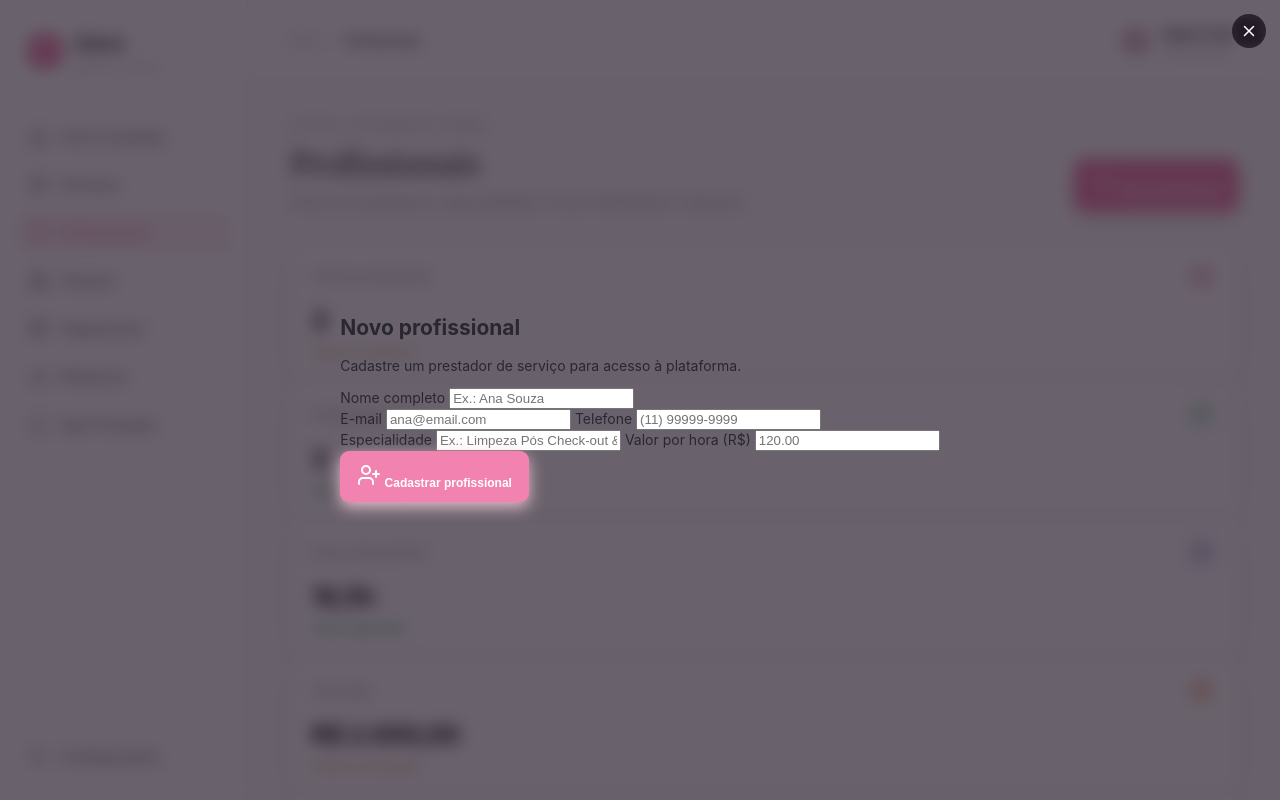
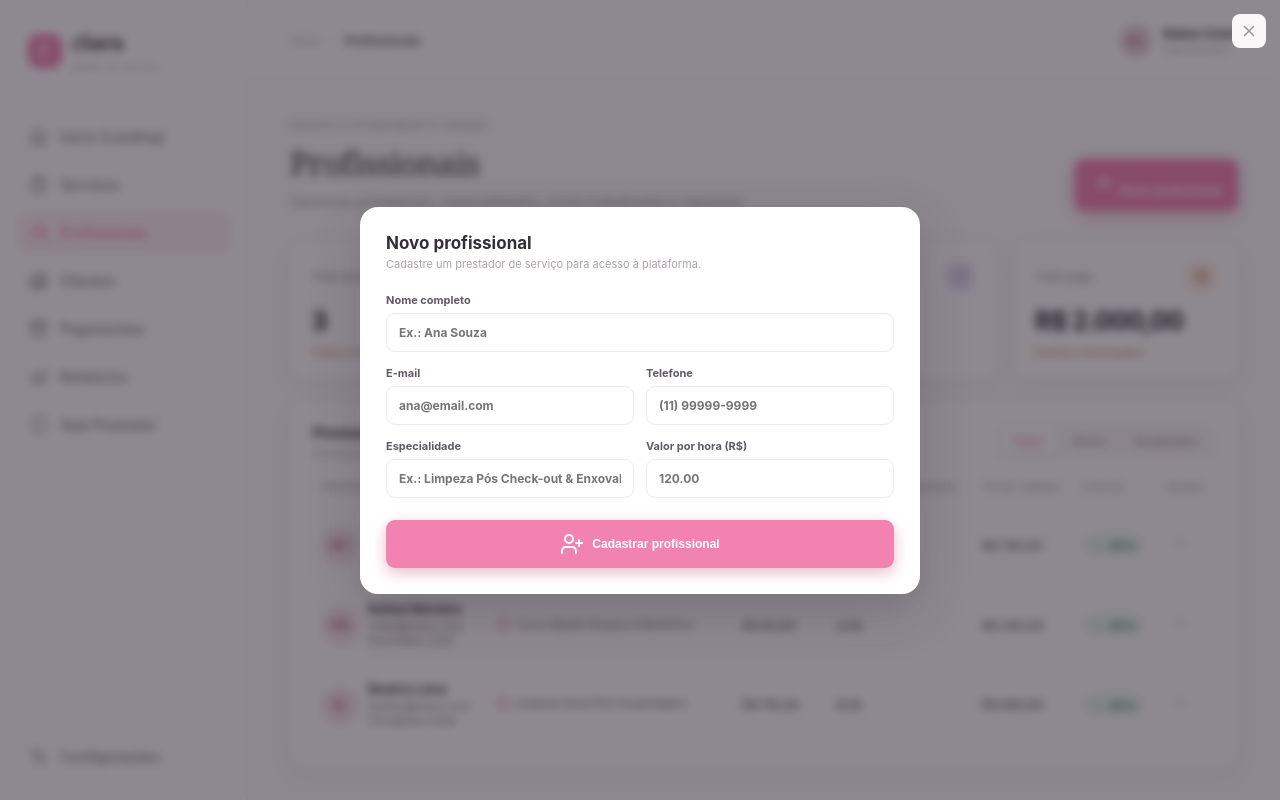
Before and after one commit to Rubens-create/projeto-crm, a website: page web/admin-professionals.html in a window 1280 px wide. Both pictures are taken after a click on the button "Novo profissional". Shown: the top 800 px of the page. Drawn offline with nearby package versions, Linux system fonts and the light colour scheme.

Commit message:
style: add GitHub version CSS for filter buttons, dropdown menus, and modal dialogs on professionals page

```diff
--- a/web/static.css
+++ b/web/static.css
@@ -1774,3 +1774,327 @@
   position: relative;
   z-index: 10;
 }
+
+/* Estilos da Tela Profissionais (Versão GitHub) */
+.professional-stats {
+  display: grid;
+  grid-template-columns: repeat(4, 1fr);
+  gap: 17px;
+  margin-bottom: 22px;
+}
+
+.professionals-panel {
+  padding: 22px;
+}
+
+.list-filter {
+  display: flex;
+  gap: 4px;
+  background: #faf7f9;
+  border: 1px solid var(--line);
+  padding: 3px;
+  border-radius: 8px;
+}
+
+.filter {
+  border: 0;
+  background: transparent;
+  color: #9c949d;
+  border-radius: 6px;
+  padding: 7px 12px;
+  font-size: 11px;
+  font-weight: 700;
+  cursor: pointer;
+  transition: all 0.2s ease;
+}
+
+.filter:hover {
+  color: var(--pink-dark);
+}
+
+.filter.active {
+  background: #ffffff;
+  color: var(--pink-dark);
+  box-shadow: 0 2px 6px rgba(52, 36, 51, 0.08);
+}
+
+.professional-table-wrap {
+  overflow: auto;
+  margin-top: 14px;
+}
+
+.professional-table {
+  min-width: 900px;
+  width: 100%;
+  border-collapse: collapse;
+}
+
+.professional-table th {
+  text-align: left;
+  color: #aaa3aa;
+  font-size: 10px;
+  text-transform: uppercase;
+  letter-spacing: 0.5px;
+  font-weight: 600;
+  padding: 0 9px 12px;
+  border-bottom: 1px solid var(--line);
+}
+
+.professional-table td {
+  vertical-align: middle;
+  padding: 15px 9px;
+  border-bottom: 1px solid #f3f1f3;
+  font-size: 12px;
+}
+
+.professional-cell {
+  display: flex;
+  align-items: center;
+  gap: 10px;
+}
+
+.professional-avatar {
+  width: 36px;
+  height: 36px;
+  display: grid;
+  place-items: center;
+  border-radius: 50%;
+  background: #f8e2ea;
+  color: #b96785;
+  font-size: 11px;
+  font-weight: 700;
+  box-shadow: 0 2px 8px rgba(185, 103, 133, 0.15);
+}
+
+.professional-cell strong, .professional-cell small {
+  display: block;
+}
+
+.professional-cell strong {
+  color: #433d45;
+  font-size: 13px;
+}
+
+.professional-cell small {
+  font-size: 11px;
+  line-height: 1.4;
+  color: #9d959e;
+  margin-top: 2px;
+}
+
+.specialty {
+  display: inline-flex;
+  align-items: center;
+  gap: 6px;
+  color: #716975;
+  font-size: 11px;
+  font-weight: 500;
+}
+
+.specialty svg {
+  width: 14px;
+  height: 14px;
+  color: var(--pink-strong);
+}
+
+.professional-status {
+  display: inline-flex;
+  align-items: center;
+  gap: 5px;
+  border-radius: 20px;
+  padding: 6px 10px;
+  font-size: 10px;
+  font-weight: 700;
+}
+
+.professional-status svg {
+  width: 12px;
+  height: 12px;
+}
+
+.professional-status.active {
+  color: #3b8761;
+  background: #eaf7f0;
+}
+
+.professional-status.inactive {
+  color: #9b939d;
+  background: #f2eff2;
+}
+
+.professional-more {
+  padding: 6px;
+  border: 0;
+  background: transparent;
+  cursor: pointer;
+  color: #aaa3aa;
+  border-radius: 6px;
+  transition: all 0.2s ease;
+}
+
+.professional-more:hover {
+  background: #f8e2ea;
+  color: var(--pink-dark);
+}
+
+.action-menu {
+  position: relative;
+}
+
+.action-dropdown {
+  display: none;
+  position: absolute;
+  right: 0;
+  top: 32px;
+  z-index: 50;
+  width: 155px;
+  padding: 6px;
+  background: #ffffff;
+  border: 1px solid var(--line);
+  border-radius: 10px;
+  box-shadow: 0 10px 25px rgba(52, 36, 51, 0.15);
+}
+
+.action-dropdown.open {
+  display: block;
+}
+
+.action-dropdown button {
+  display: flex;
+  align-items: center;
+  gap: 8px;
+  width: 100%;
+  border: 0;
+  border-radius: 6px;
+  background: #ffffff;
+  padding: 9px 10px;
+  color: #6f6872;
+  font-size: 11px;
+  font-weight: 600;
+  text-align: left;
+  cursor: pointer;
+  transition: all 0.2s ease;
+}
+
+.action-dropdown button:hover {
+  background: #fff5f8;
+  color: var(--pink-dark);
+}
+
+.action-dropdown svg {
+  width: 14px;
+  height: 14px;
+}
+
+.empty-row {
+  text-align: center;
+  padding: 40px !important;
+  color: #aaa3aa;
+}
+
+.modal-backdrop {
+  display: none;
+  position: fixed;
+  inset: 0;
+  z-index: 2000;
+  background: rgba(30, 20, 35, 0.5);
+  backdrop-filter: blur(5px);
+  align-items: center;
+  justify-content: center;
+  padding: 20px;
+  opacity: 0;
+  transition: opacity 0.25s ease;
+}
+
+.modal-backdrop.open {
+  display: flex;
+  opacity: 1;
+}
+
+.modal {
+  background: #ffffff;
+  width: min(560px, 100%);
+  border-radius: 18px;
+  padding: 26px;
+  box-shadow: 0 18px 50px rgba(48, 38, 48, 0.22);
+}
+
+.modal-head {
+  display: flex;
+  justify-content: space-between;
+  align-items: flex-start;
+  margin-bottom: 22px;
+}
+
+.modal-head h2 {
+  margin: 0 0 4px;
+  font-size: 17px;
+  color: #332e36;
+}
+
+.modal-head p {
+  margin: 0;
+  color: #aaa3aa;
+  font-size: 11px;
+}
+
+.modal-close {
+  border: 0;
+  background: #faf7f9;
+  color: #9b939d;
+  border-radius: 8px;
+  padding: 8px;
+  cursor: pointer;
+  transition: all 0.2s ease;
+}
+
+.modal-close:hover {
+  background: var(--pink-strong);
+  color: #ffffff;
+}
+
+.modal form {
+  display: grid;
+  gap: 14px;
+}
+
+.modal label {
+  font-size: 11px;
+  color: #625966;
+  font-weight: 700;
+  display: flex;
+  flex-direction: column;
+  gap: 6px;
+}
+
+.modal input {
+  display: block;
+  width: 100%;
+  border: 1px solid var(--line);
+  border-radius: 9px;
+  padding: 11px 12px;
+  outline: 0;
+  font: inherit;
+  font-size: 12px;
+  transition: border-color 0.2s ease;
+}
+
+.modal input:focus {
+  border-color: #f2b5cb;
+}
+
+.form-row {
+  display: grid;
+  grid-template-columns: 1fr 1fr;
+  gap: 12px;
+}
+
+.modal .primary {
+  display: flex;
+  align-items: center;
+  justify-content: center;
+  gap: 8px;
+  margin-top: 8px;
+  padding: 12px 18px;
+  cursor: pointer;
+}
```
